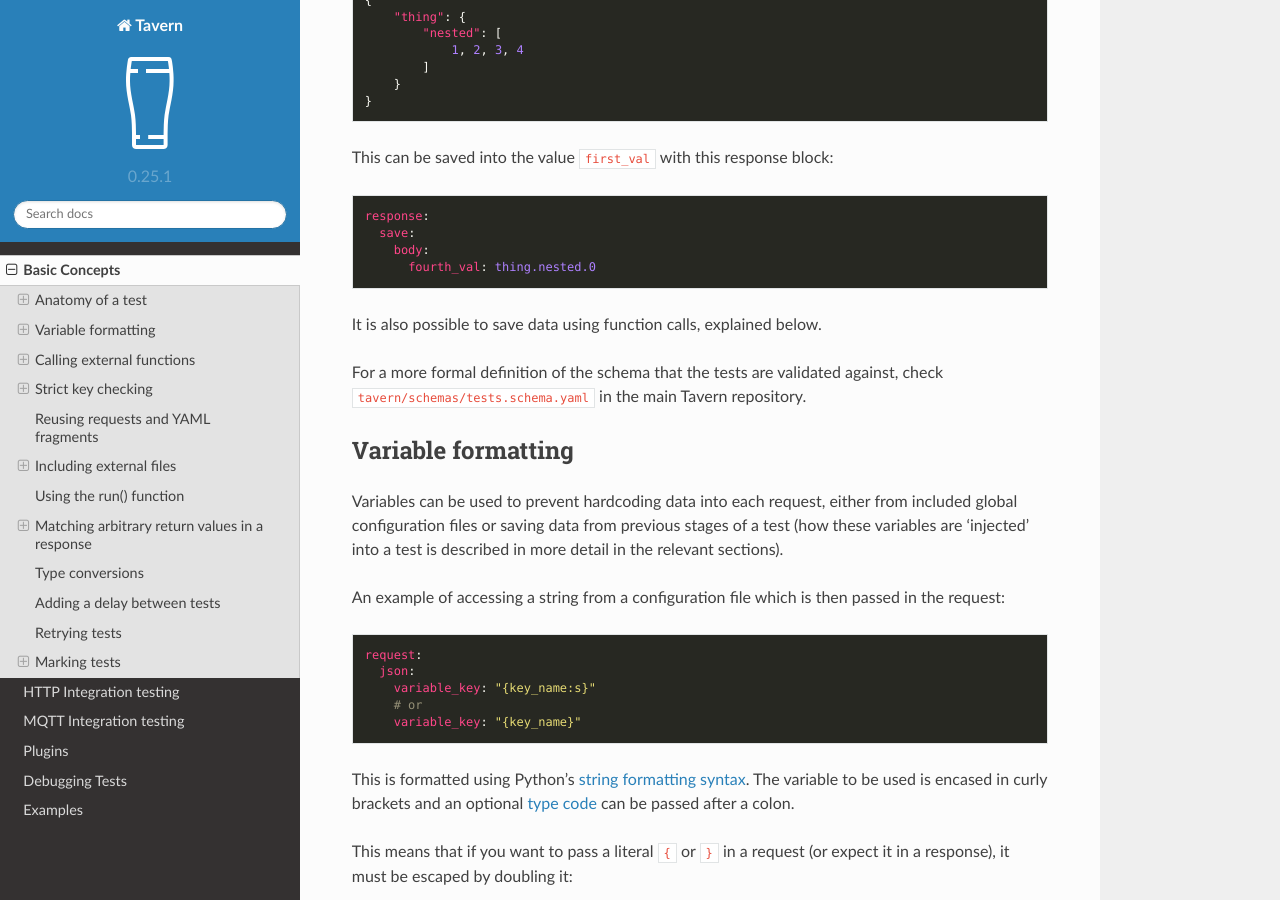
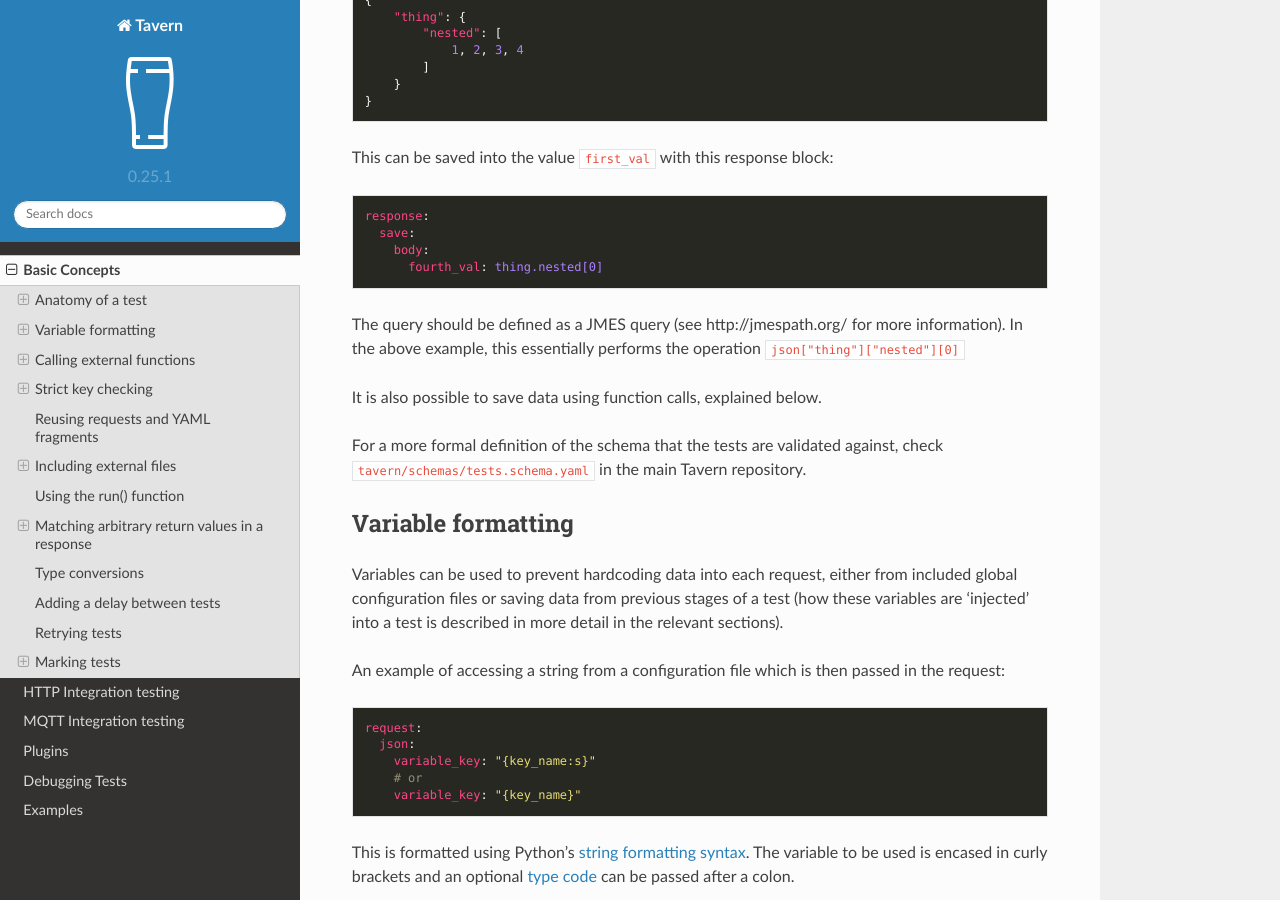
Before and after one commit to taverntesting/tavern, a Sphinx documentation site: the page built from docs/source/basics.md, in a window 1280 px wide and 900 px high, scrolled down 2387 px. Built offline with Sphinx 7.4.7 and the Read the Docs theme 2.0.0, drawn with Linux system fonts in a browser that asks for light colours; formulas are drawn with MathJax 3.

Commit message:
Update docs

````diff
--- a/docs/source/basics.md
+++ b/docs/source/basics.md
@@ -121,8 +121,12 @@ This can be saved into the value `first_val` with this response block:
 response:
   save:
     body:
-      fourth_val: thing.nested.0
-```
+      fourth_val: thing.nested[0]
+```
+
+The query should be defined as a JMES query (see http://jmespath.org/
+for more information). In the above example, this essentially performs
+the operation `json["thing"]["nested"][0]`
 
 It is also possible to save data using function calls, explained below.
 
````
